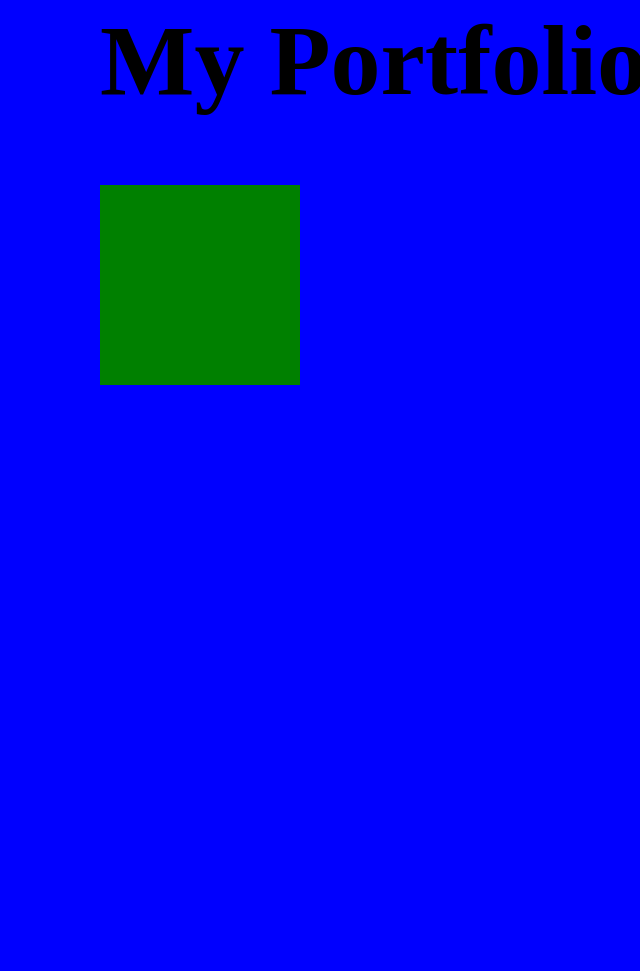
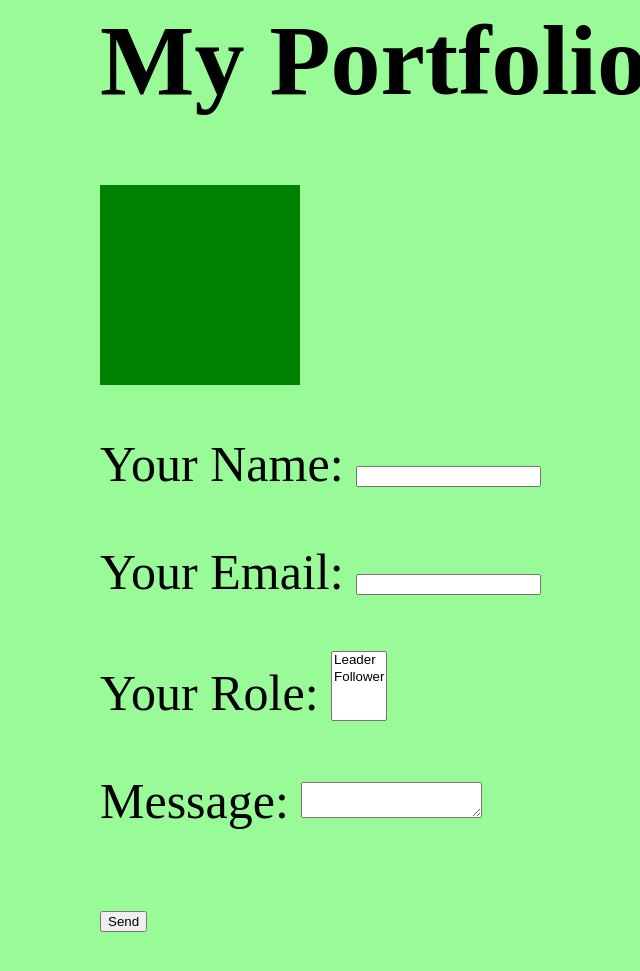
Before and after one commit to batteries76/portfolio, a plain HTML site: page index.html in a window 1280 px wide. Shown: the part 253-1224 px from the top of the page, without its empty margins (156-796 px from the left). Before the commit the page ends 894 px from the top, so only its background shows below. Drawn offline with Linux system fonts and the light colour scheme.

Commit message:
added form

```diff
--- a/index.html
+++ b/index.html
@@ -14,5 +14,25 @@
     <div class="box">
 
     </div>
+    <form name="contact" method="POST" data-netlify="true">
+    <p>
+        <label>Your Name: <input type="text" name="name" /></label>
+    </p>
+    <p>
+        <label>Your Email: <input type="email" name="email" /></label>
+    </p>
+    <p>
+        <label>Your Role: <select name="role[]" multiple>
+        <option value="leader">Leader</option>
+        <option value="follower">Follower</option>
+        </select></label>
+    </p>
+    <p>
+        <label>Message: <textarea name="message"></textarea></label>
+    </p>
+    <p>
+        <button type="submit">Send</button>
+    </p>
+    </form>
 </body>
 </html>
--- a/styles.css
+++ b/styles.css
@@ -1,5 +1,5 @@
 body {
-    background-color: blue;
+    background-color: palegreen;
     margin: 20%;
     font-size: 50px;
 }
```
